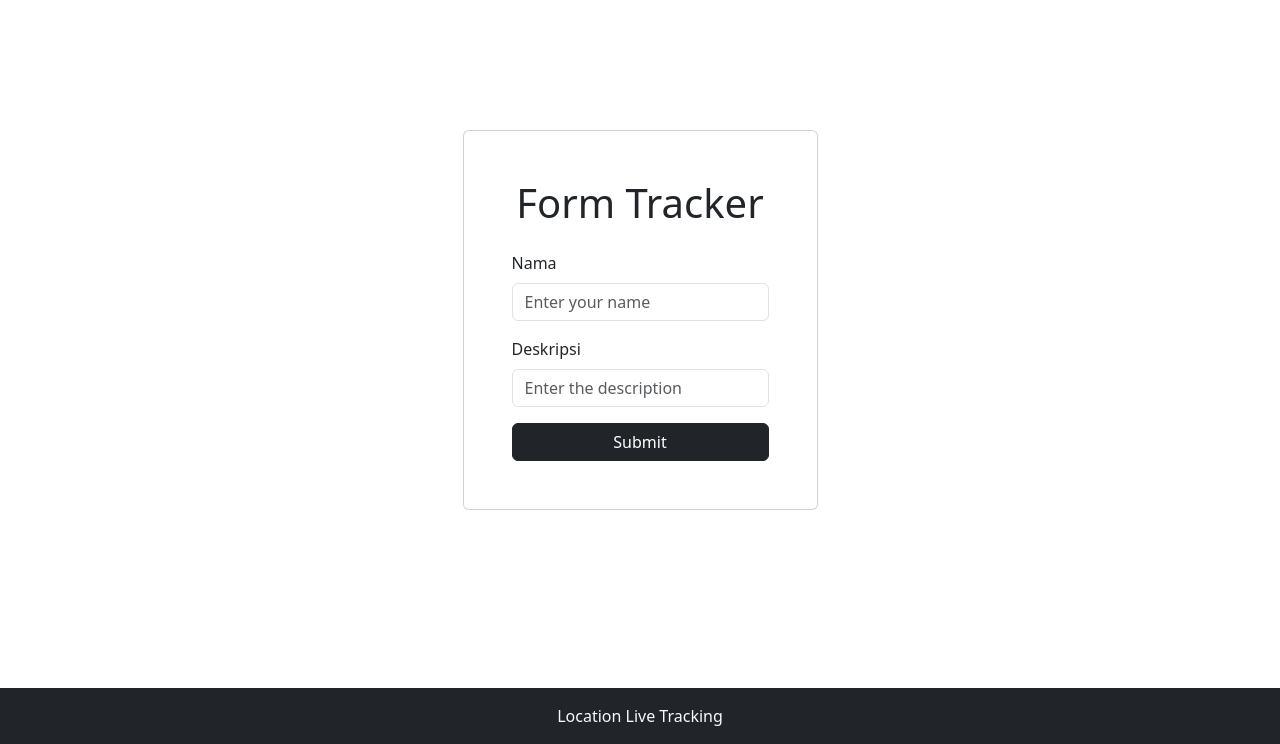
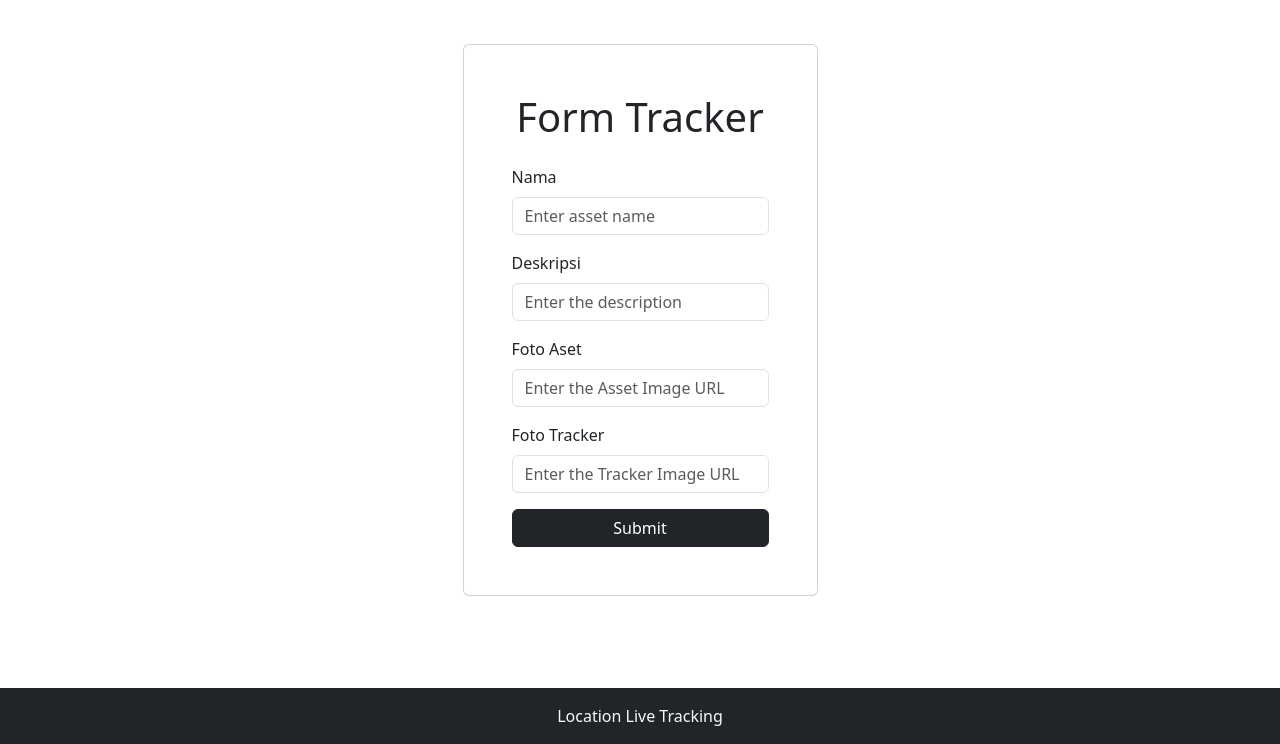
Before and after one commit to Braincore-Engineering/Location-Live-Tracking, a Flask app: page /tracker/insert/ in a window 1280 px wide. Shown: the part 56-800 px from the top of the page. Run offline with Flask 3, Linux system fonts and the light colour scheme; parts of the project's set-up code (start-up, migrations or seed data) failed here and were passed over; some libraries are stand-ins or nearby versions.

Commit message:
fixing dikit

```diff
--- a/database/model/tracker.py
+++ b/database/model/tracker.py
@@ -5,7 +5,11 @@ class Tracker(db.Model):
     id = db.Column(db.Integer, primary_key=True, autoincrement=True)
     name = db.Column(db.String(255), nullable=False)
     description = db.Column(db.String(255), nullable=True)
+    asset_img_url = db.Column(db.String(255), nullable=True)
+    tracker_img_url = db.Column(db.String(255), nullable=True)
 
-    def __init__(self, name, description):
+    def __init__(self, name, description, asset_img_url, tracker_img_url):
         self.name = name
         self.description = description
+        self.asset_img_url = asset_img_url,
+        self.tracker_img_url = tracker_img_url,
--- a/form/form_insert.py
+++ b/form/form_insert.py
@@ -1,9 +1,11 @@
 from flask_wtf import FlaskForm
 from wtforms import StringField, SubmitField
-from wtforms.validators import DataRequired, Email
+from wtforms.validators import DataRequired
 
 
 class InsertTrackerForm(FlaskForm):
     name = StringField("Nama", validators=[DataRequired()])
     description = StringField("Deskripsi")
+    asset_img_url = StringField("Foto Aset")
+    tracker_img_url = StringField("Foto Tracker")
     submit = SubmitField("Submit")
--- a/insert_tracker.py
+++ b/insert_tracker.py
@@ -12,9 +12,15 @@ def insert_data():
 
     if form.validate_on_submit():
         name = form.name.data
-        desc = form.name.description
+        desc = form.description.data
+        asset_img_url = form.asset_img_url.data
+        tracker_img_url = form.tracker_img_url.data
 
-        tracker = Tracker(name=name, description=desc)
+        tracker = Tracker(name=name,
+                          description=desc,
+                          asset_img_url=asset_img_url,
+                          tracker_img_url=tracker_img_url,
+                          )
         db.session.add(tracker)
         db.session.commit()
 
--- a/location_live_tracking.py
+++ b/location_live_tracking.py
@@ -3,7 +3,8 @@ from cache import cache
 from database.model.tracker import Tracker
 from database.model.location import Location
 
-bp = Blueprint("location_live_tracking", __name__, url_prefix="/location_live_tracking")
+bp = Blueprint("location_live_tracking", __name__,
+               url_prefix="/location_live_tracking")
 
 
 @bp.route("/")
--- a/requirements.txt
+++ b/requirements.txt
@@ -10,6 +10,7 @@ Flask-Compress==1.14
 Flask-HTTPAuth==4.8.0
 Flask-Limiter==3.5.1
 Flask-SQLAlchemy==3.1.1
+Flask-WTF==1.2.1
 greenlet==3.0.3
 gunicorn==21.2.0
 importlib-metadata==7.0.1
@@ -31,4 +32,5 @@ SQLAlchemy==2.0.27
 typing_extensions==4.9.0
 Werkzeug==3.0.1
 wrapt==1.16.0
+WTForms==3.1.2
 zipp==3.17.0
--- a/templates/pages/location_live_tracking/insert_tracker.html
+++ b/templates/pages/location_live_tracking/insert_tracker.html
@@ -7,11 +7,19 @@
         {{ form.csrf_token }}
         <div class="form-group">
             {{ form.name.label(class="form-control-label mb-2") }}
-            {{ form.name(class="form-control", placeholder="Enter your name") }}
+            {{ form.name(class="form-control", placeholder="Enter asset name") }}
         </div>
         <div class="form-group">
             {{ form.description.label(class="form-control-label mb-2") }}
             {{ form.description(class="form-control", placeholder="Enter the description") }}
+        </div>
+        <div class="form-group">
+            {{ form.asset_img_url.label(class="form-control-label mb-2") }}
+            {{ form.asset_img_url(class="form-control", placeholder="Enter the Asset Image URL") }}
+        </div>
+        <div class="form-group">
+            {{ form.tracker_img_url.label(class="form-control-label mb-2") }}
+            {{ form.tracker_img_url(class="form-control", placeholder="Enter the Tracker Image URL") }}
         </div>
         {{ form.submit(class="btn btn-dark") }}
     </form>
```
Also changed, not shown: config.py (+11 -2 lines), static/js/map.js (+7 -12 lines), templates/pages/location_live_tracking/index.html (+7 -2 lines), templates/pages/location_live_tracking/trackers.html (+13 -11 lines), crud_trackers.py (deleted).
